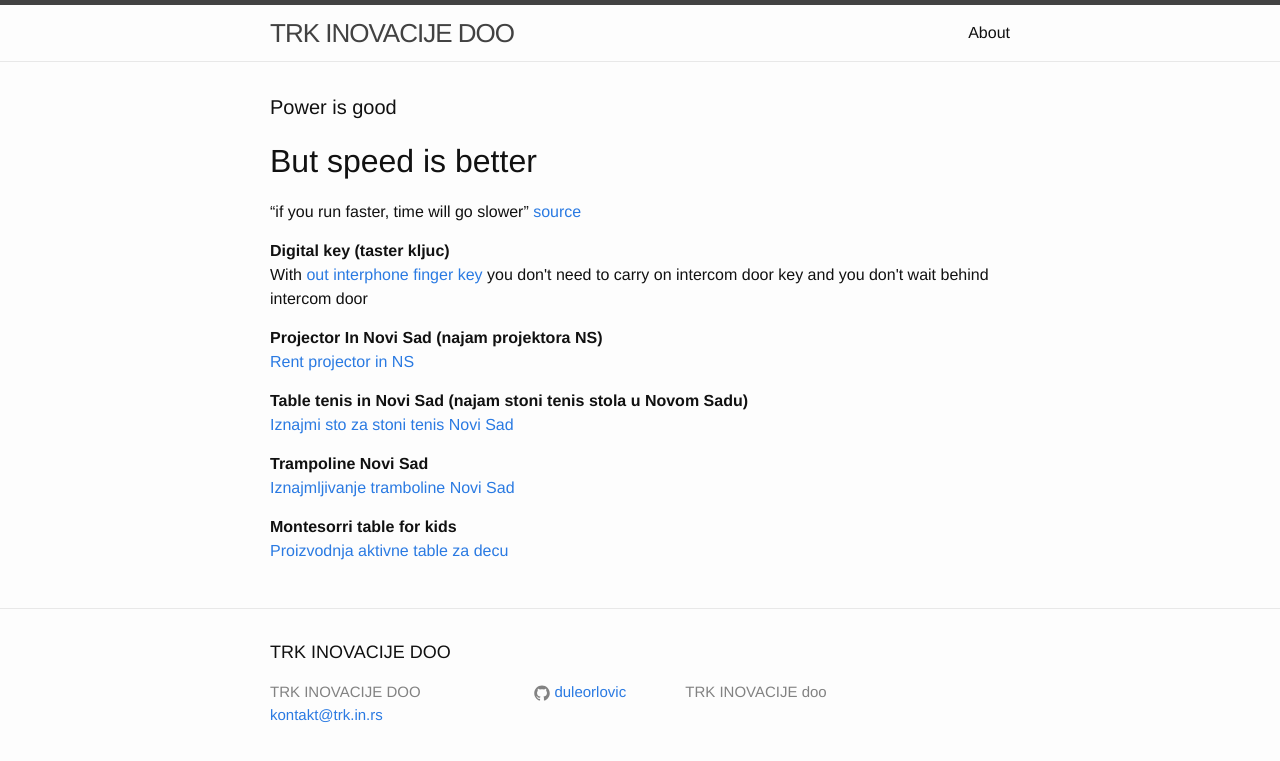
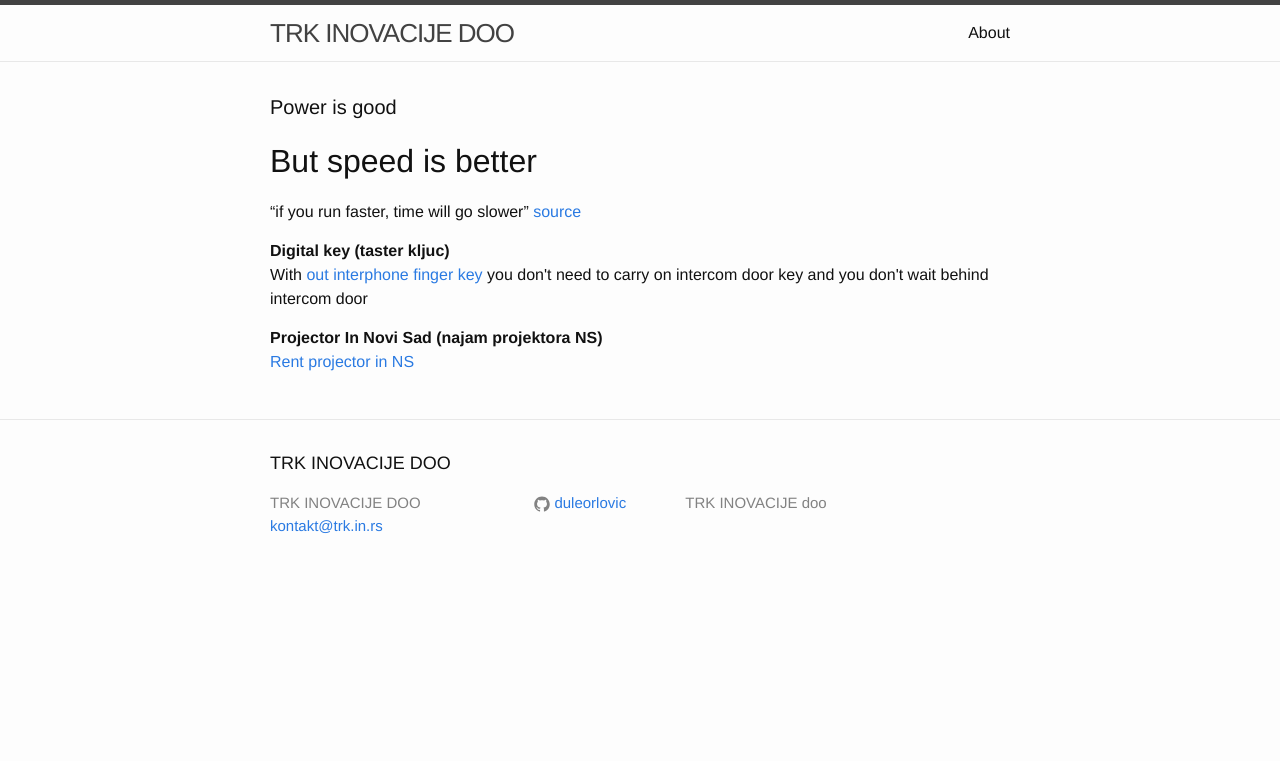
Before and after one commit to trkin/dev.trk.in.rs, a Jekyll site: the page built from index.html, in a window 1280 px wide. Shown: the top 761 px of the page. Built offline with Jekyll 4.4.1, drawn with Linux system fonts in a browser that asks for light colours.

Commit message:
update email

```diff
--- a/index.html
+++ b/index.html
@@ -33,12 +33,12 @@
   <p>
     <a href="http://www.iznajmljivanjeprojektoranovisad.in.rs/">Rent projector in NS</a>
   </p>
-  <b>Table tenis in Novi Sad (najam stoni tenis stola u Novom Sadu)</b>
-  <p><a href='https://iznajmi-sto-za-stoni-tenis-novi-sad.trk.in.rs/'>Iznajmi sto za stoni tenis Novi Sad</a></p>
-  <b>Trampoline Novi Sad</b>
-  <p><a href='https://iznajmljivanje-tramboline-novi-sad.trk.in.rs'>Iznajmljivanje tramboline Novi Sad</a></p>
-  <b>Montesorri table for kids</b>
-  <p><a href='https://aktivne-table-za-decu.trk.in.rs'>Proizvodnja aktivne table za decu</a></p>
+  <!-- <b>Table tenis in Novi Sad (najam stoni tenis stola u Novom Sadu)</b> -->
+  <!-- <p><a href='https://iznajmi-sto-za-stoni-tenis-novi-sad.trk.in.rs/'>Iznajmi sto za stoni tenis Novi Sad</a></p> -->
+  <!-- <b>Trampoline Novi Sad</b> -->
+  <!-- <p><a href='https://iznajmljivanje-tramboline-novi-sad.trk.in.rs'>Iznajmljivanje tramboline Novi Sad</a></p> -->
+  <!-- <b>Montesorri table for kids</b> -->
+  <!-- <p><a href='https://aktivne-table-za-decu.trk.in.rs'>Proizvodnja aktivne table za decu</a></p> -->
 
 
 </div>
```
Also changed, not shown: about.md (+1 -1 lines).
